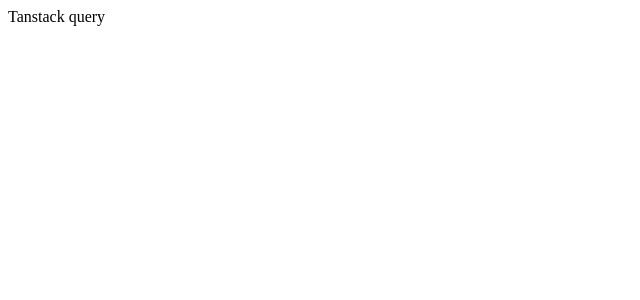
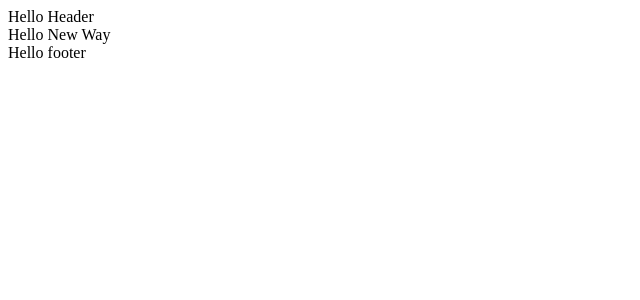
Before and after one commit to raineetu/tanstackQuery_neetu_learn, a React (Vite) app: page /new in a window 1280 px wide. Shown: the top 300 px of the page, without its empty margins (0-640 px from the left). Built offline with nearby package versions, Linux system fonts and the light colour scheme.

Commit message:
router and made the pages

```diff
--- a/src/App.jsx
+++ b/src/App.jsx
@@ -1,7 +1,13 @@
 import React from "react";
+import { RouterProvider } from "react-router-dom";
+import Router from "./components/Router/Router";
 
 const App = () => {
-  return <div>Tanstack query</div>;
+  return (
+    <div>
+      <RouterProvider router={Router} />
+    </div>
+  );
 };
 
 export default App;
--- /dev/null
+++ b/src/components/Layout/Footer.jsx
@@ -0,0 +1,5 @@
+const Footer = () => {
+  return <div>Hello footer</div>;
+};
+
+export default Footer;
--- /dev/null
+++ b/src/components/Layout/Header.jsx
@@ -0,0 +1,5 @@
+const Header = () => {
+  return <div>Hello Header</div>;
+};
+
+export default Header;
--- /dev/null
+++ b/src/components/Layout/MainLayout.jsx
@@ -0,0 +1,15 @@
+import { Outlet } from "react-router-dom";
+import Header from "./Header";
+import Footer from "./Footer";
+
+const MainLayout = () => {
+  return (
+    <>
+      <Header />
+      <Outlet />
+      <Footer />
+    </>
+  );
+};
+
+export default MainLayout;
--- /dev/null
+++ b/src/components/Pages/FetchNew.jsx
@@ -0,0 +1,5 @@
+const FetchNew = () => {
+  return <div>Hello New Way</div>;
+};
+
+export default FetchNew;
--- /dev/null
+++ b/src/components/Pages/FetchOld.jsx
@@ -0,0 +1,7 @@
+import React from "react";
+
+const FetchOld = () => {
+  return <div>Hello Fetch Old method</div>;
+};
+
+export default FetchOld;
--- /dev/null
+++ b/src/components/Pages/Home.jsx
@@ -0,0 +1,5 @@
+const Home = () => {
+  return <div>Hello Home</div>;
+};
+
+export default Home;
--- /dev/null
+++ b/src/components/Router/Router.jsx
@@ -0,0 +1,27 @@
+import { createBrowserRouter } from "react-router-dom";
+import Home from "../Pages/Home";
+import FetchOld from "../Pages/FetchOld";
+import FetchNew from "../Pages/FetchNew";
+import MainLayout from "../Layout/MainLayout";
+
+const Router = createBrowserRouter([
+  {
+    path: "/",
+    element: <MainLayout />,
+    children: [
+      {
+        path: "/home",
+        element: <Home />,
+      },
+      {
+        path: "/old",
+        element: <FetchOld />,
+      },
+      {
+        path: "/new",
+        element: <FetchNew />,
+      },
+    ],
+  },
+]);
+export default Router;
```
